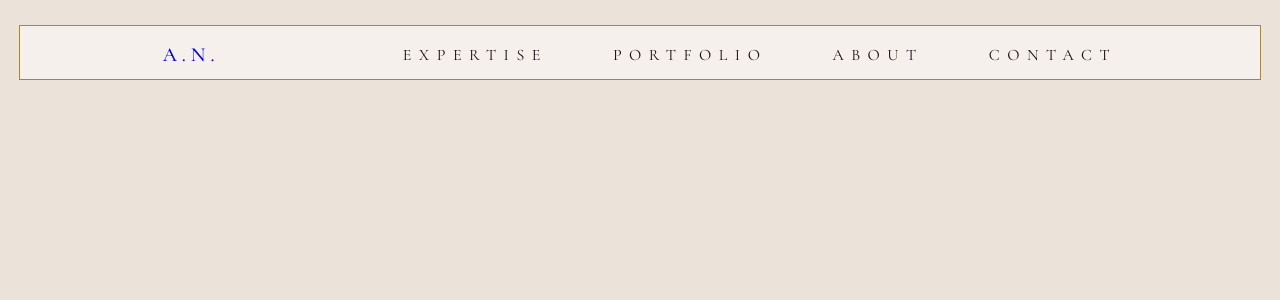
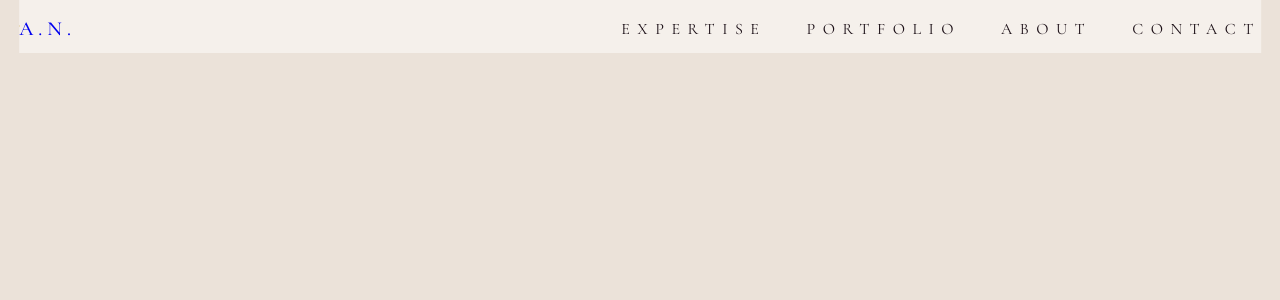
Before and after one commit to Andrew-nhangud/Nhangud-Andrew-portfolio, a React (Vite) app: page / in a window 1280 px wide. Shown: the top 300 px of the page. Built offline with nearby package versions, Linux system fonts and the light colour scheme.

Commit message:
updater the navbar to be fixed

```diff
--- a/src/Components/Navbar/Navbar.css
+++ b/src/Components/Navbar/Navbar.css
@@ -11,6 +11,17 @@ img {
   justify-content: space-between;
   align-items: center;
   margin-top: 15px;
+}
+
+/* Make navbar fixed at the top of the container */
+.inner-container {
+  position: absolute;
+  top: 0;
+  left: 50%;
+  transform: translateX(-50%); /* Center the inner container horizontally */
+  width: 90%;
+  background-color: var(--container-bck-color);
+  z-index: 1000; /* Ensure the navbar is above other content */
 }
 
 /* styles for the menu items*/
@@ -96,10 +107,22 @@ img {
   }
 }
 
+@media (min-width: 768px) {
+  .inner-container {
+    top: 0;
+    width: 94%;
+  }
+}
+
 @media (min-width: 1024px) {
+  .inner-container {
+    top: 0;
+    width: 97%;
+  }
+
   /* inner container for the desktop menu items */
   .desktop-menu {
-    gap: 65px;
+    gap: 40px;
   }
   .desktop-menu li {
     letter-spacing: 7.5px;
```
